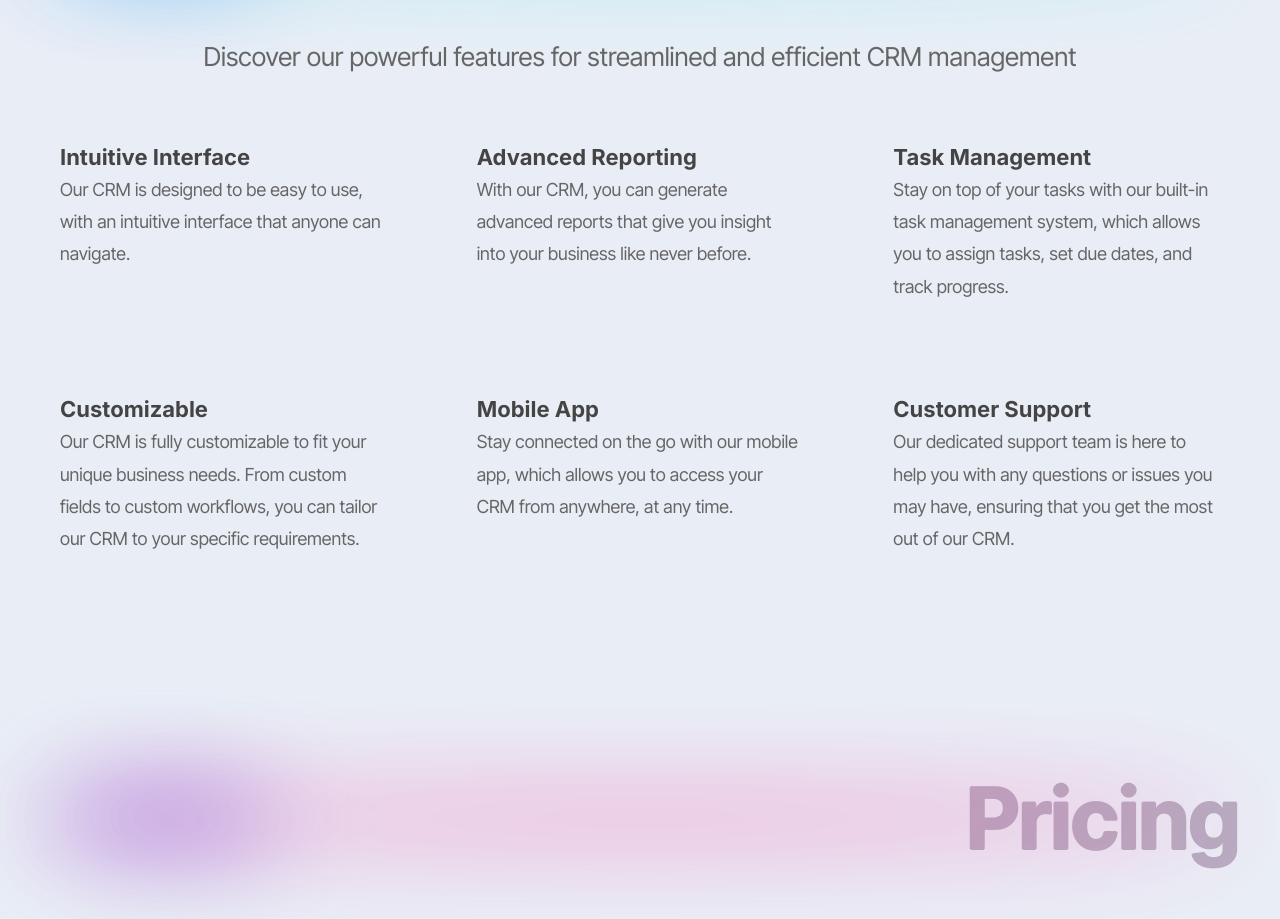
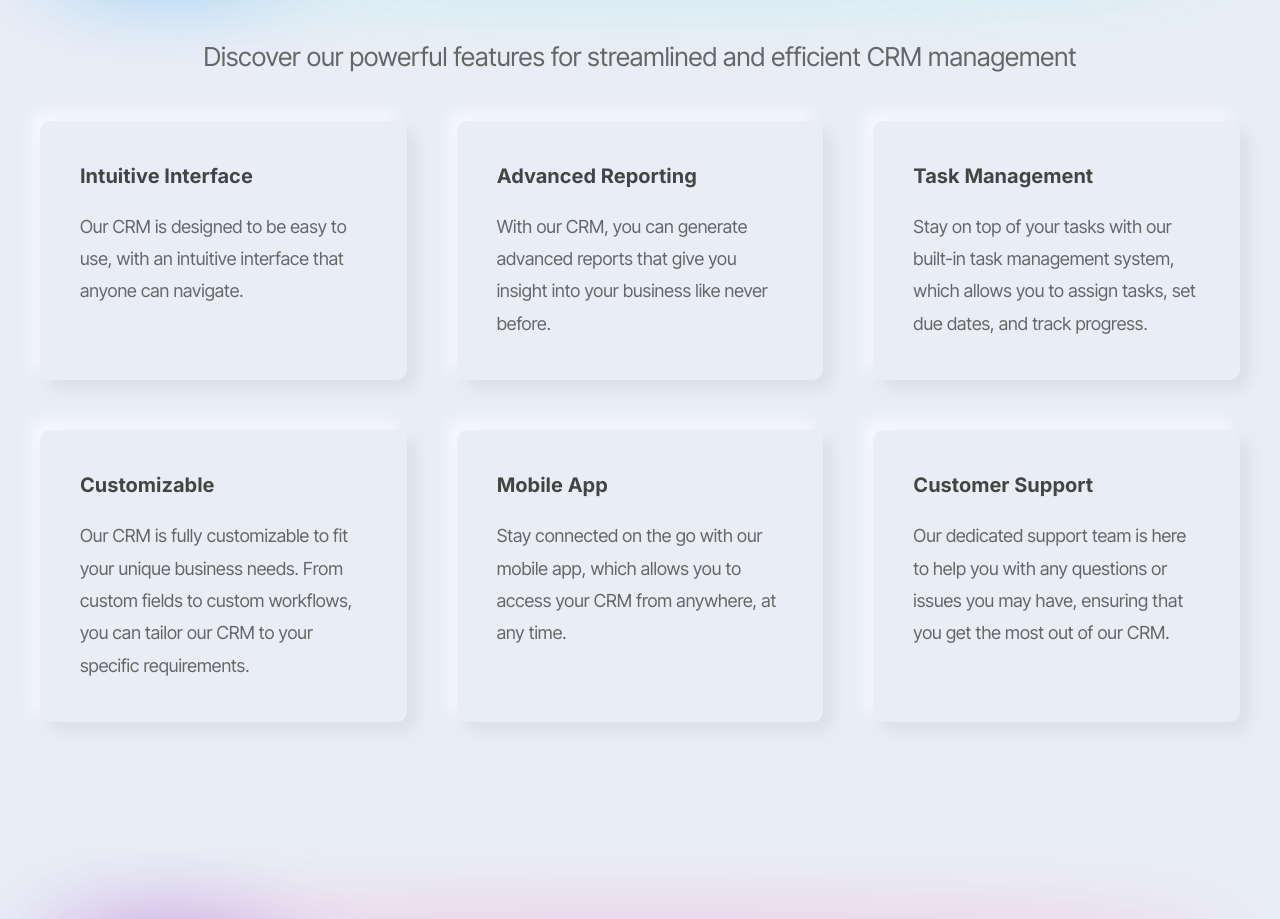
Before and after one commit to TatiSur/vite-react-ts, a React (Vite) app: page / in a window 1280 px wide. Shown: the part 1100-2019 px from the top of the page. Built offline with nearby package versions, Linux system fonts and the light colour scheme.

Commit message:
Create FeatureCard

```diff
--- a/src/components/section/featuresSection/FeaturesSection.scss
+++ b/src/components/section/featuresSection/FeaturesSection.scss
@@ -21,51 +21,5 @@
       flex-wrap: wrap;
       gap: 50px;
     }
-
-    .features__img {
-      position: relative;
-      flex: 1 50%;
-      width: 10%;
-      height: 800px;
-      overflow: hidden;
-
-
-      .features__logo {
-        position: absolute;
-        top: 0;
-        left: 0;
-        width: 150%;
-        height: 100%;
-        transform: translate(-30%, -50%);
-        //animation: features-logo-spin infinite 20s linear;
-      }
-    }
-
-    .features__list {
-      //flex: 50%;
-
-      .features__item {
-        padding: 20px;
-        //margin-bottom: 40px;
-        //border-radius: 10px;
-        //box-shadow: 9px 9px 16px 0 #a3b1c6, -9px -9px 16px 0px rgba(#fff, 0.6);
-        flex: 30%;
-
-        .features__item-title {
-          font-family: var(--ff-title);
-          font-size: 22px;
-          line-height: 150%;
-          color: #444;
-        }
-
-        .features__item-desc {
-          font-size: 18px;
-          color: #666;
-          line-height: 180%;
-          font-family: var(--ff-text);
-          font-weight: 400;
-        }
-      }
-    }
   }
 }
--- a/src/components/section/featuresSection/FeaturesSection.tsx
+++ b/src/components/section/featuresSection/FeaturesSection.tsx
@@ -1,6 +1,7 @@
 import { features } from '@data/index'
 import './FeaturesSection.scss'
 import SectionTitle from '@components/ui/sectionTitle/SectionTitle'
+import FeatureCard from '@components/ui/featureCard/FeatureCard'
 
 function FeaturesSection(): JSX.Element {
 
@@ -17,14 +18,11 @@ function FeaturesSection(): JSX.Element {
             <div className="features__content">
                 <div className="features__list">
                     {features.map(feature => (
-                        <div key={feature.id} className="features__item">
-                            <h3 className="features__item-title">
-                                {feature.title}
-                            </h3>
-                            <p className="features__item-desc">
-                                {feature.desc}
-                            </p>
-                        </div>
+                        <FeatureCard
+                            key={feature.id}
+                            title={feature.title}
+                            desc={feature.desc}
+                        />
                     ))}
                 </div>
             </div>
--- /dev/null
+++ b/src/components/ui/featureCard/FeatureCard.scss
@@ -0,0 +1,23 @@
+.feature-card {
+  padding: 40px;
+  //margin-bottom: 40px;
+  border-radius: 10px;
+  box-shadow: 9px 9px 16px 0 #dadfe3, -9px -9px 16px 0px rgba(#fff, 0.6);
+  flex: 30%;
+
+  .feature-card__title {
+    font-family: var(--ff-title);
+    font-size: 20px;
+    line-height: 150%;
+    color: #444;
+    margin-bottom: 20px;
+  }
+
+  .feature-card__desc {
+    font-size: 18px;
+    color: #666;
+    line-height: 180%;
+    font-family: var(--ff-text);
+    font-weight: 400;
+  }
+}
--- /dev/null
+++ b/src/components/ui/featureCard/FeatureCard.tsx
@@ -0,0 +1,23 @@
+import './FeatureCard.scss'
+import { FC } from 'react'
+
+interface FeatureCardProps {
+    title: string
+    desc: string
+}
+
+const FeatureCard: FC<FeatureCardProps> = ({ title, desc }) => {
+
+    return (
+        <div className="feature-card">
+            <h4 className='feature-card__title'>
+                {title}
+            </h4>
+            <p className='feature-card__desc'>
+                {desc}
+            </p>
+        </div>
+    )
+}
+
+export default FeatureCard
```
